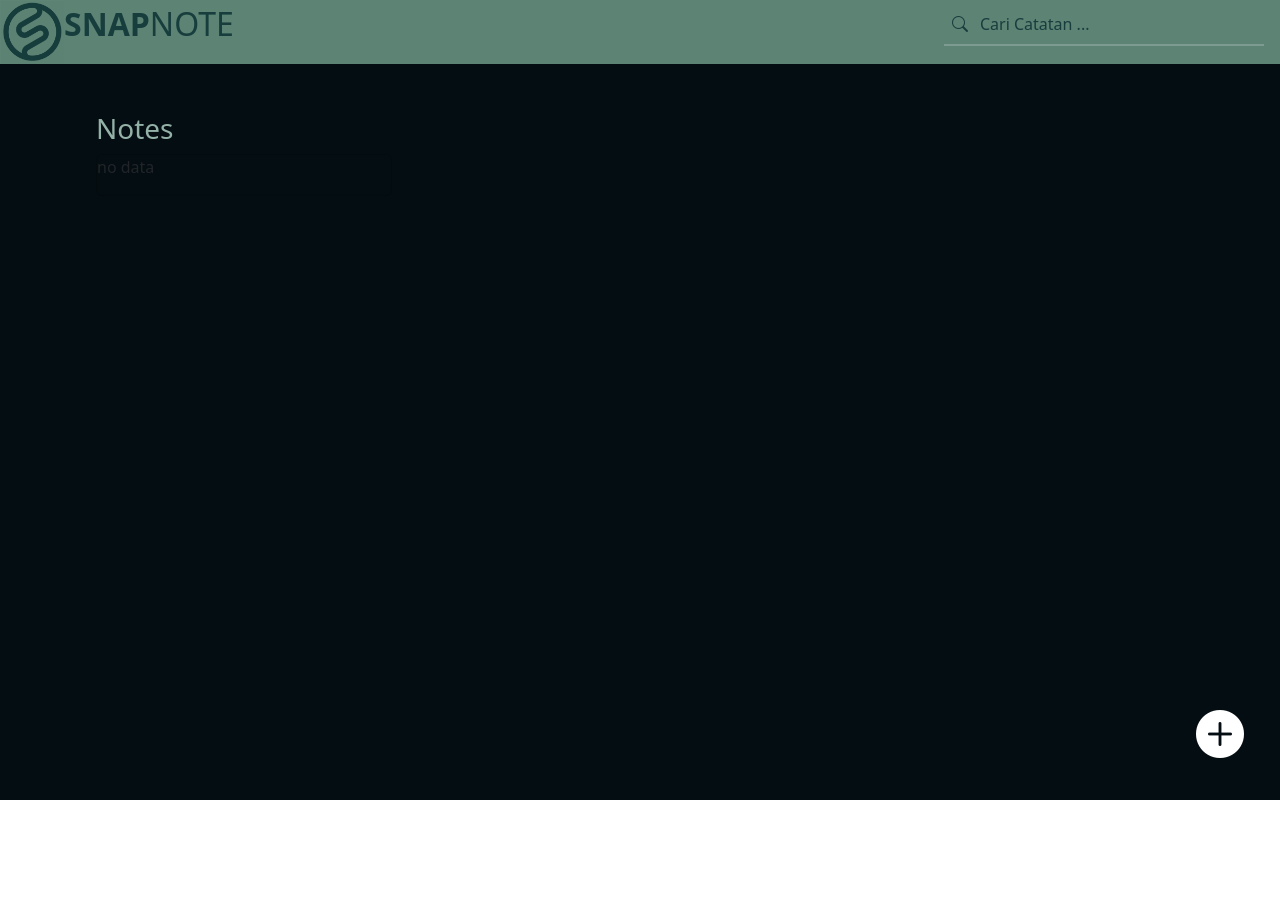
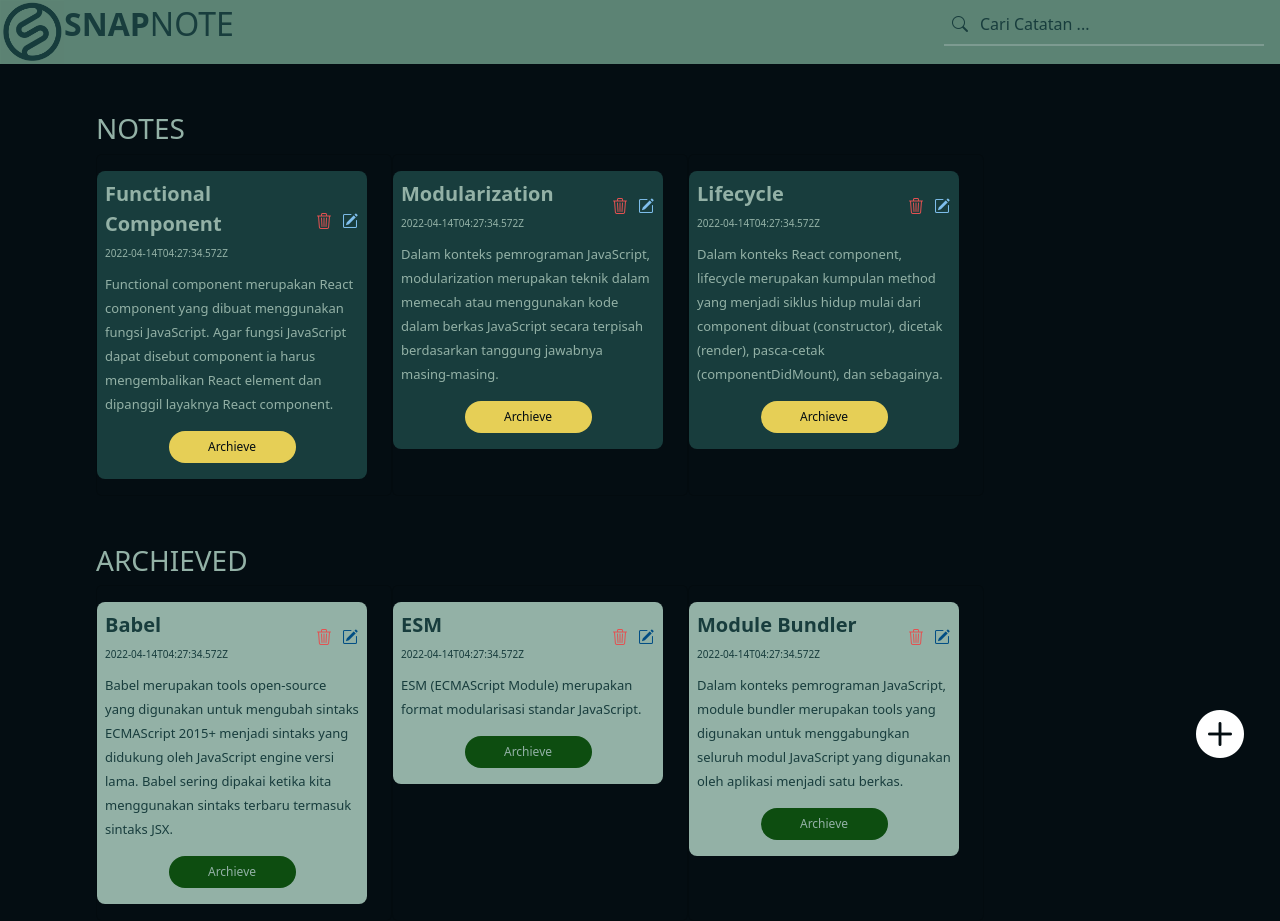
Before and after one commit to riskaamelia-wd/NotesApp, a React (Vite) app: page / in a window 1280 px wide. Before the commit the page ends 800 px from the top, so only its background shows below. Built offline with nearby package versions, Linux system fonts and the light colour scheme.

Commit message:
add: add, delete and toggle redux

```diff
--- a/src/App.css
+++ b/src/App.css
@@ -24,8 +24,7 @@
 
 .btnArchieve{
   background-color: var(--success) !important;
-  color: var(--primary) !important;
-  font-size: 10px !important;
+  color: var(--light) !important;
   font-size: 12px !important;
 }
 
--- a/src/component/Form.jsx
+++ b/src/component/Form.jsx
@@ -2,7 +2,7 @@ import { Modal } from "react-bootstrap"
 import Button from "../element/Button"
 // import  './style.css'
 
-const Form = ({number, show, handleClose, onClickBtn, onChangeInput, onChangeTextarea, nameInput, nameTextarea, valueInput, valueTextarea, modalTitle}) => {
+const Form = ({number, show, handleClose, onSubmit, onChangeInput, onChangeTextarea, nameInput, nameTextarea, valueInput, valueTextarea, modalTitle}) => {
     return(
         <>
             <Modal show={show}
@@ -20,7 +20,7 @@ const Form = ({number, show, handleClose, onClickBtn, onChangeInput, onChangeTex
                 >
                     <p className="fs-3 m-0 fw-bold modal-bg">{modalTitle}</p>
                     <p className="m-0 text-end fw-semibold mb-1">Sisa Karakter : {number}</p>
-                    <form>
+                    <form onSubmit={onSubmit}>
                         <input
                             type="text"
                             placeholder="Ini adalah judul ..."
--- a/src/component/HorizontalScroll.jsx
+++ b/src/component/HorizontalScroll.jsx
@@ -1,29 +1,37 @@
 import Card from "../element/Card"
 
-const HorizontalScroll = ({title, body, date, header}) =>{
+const HorizontalScroll = ({textBtn, classNameBtn, styleDiv, styleEdit, data, header, setForm}) =>{
+    // console.log(data[0].body, ' data');
+    // const datas = data
+
+    const onClickBtn=(id)=>{
+        const item = product.find((item)=>item.id === id)
+        setForm(item)
+    }
+
     return(
         <div className="ms-5 ps-5 mt-5">
             <h3 style={{color:'var(--light)'}}>{header}</h3>
             <div className="scrolling-wrapper">
+                {
+                    data ?
+                        data?.map((item)=>(
                 <div className="card col-lg-3 col-md-4 col-6">
-                {
-                    (title !== '' && body !== '' && date !== '')?
-                        <Card
-                            note={body}
-                            title={title}
-                            date={date}
-                            textBtn={'Archieve'}
-                            classNameBtn={'btnNote col-12 rounded-4'}
-                            styleEdit={{color:'var(--info-light)'}}
-                            styleDiv={{
-                                color:'var(--light',
-                                backgroundColor:'var(--primary)'
-                            }}
-                            />
+                            <Card
+                                note={item.body}
+                                title={item.title}
+                                createdAt={item.createdAt}
+                                textBtn={textBtn}
+                                classNameBtn={classNameBtn}
+                                styleEdit={styleEdit}
+                                styleDiv={styleDiv}
+                                onClickBtn={()=>onClickBtn(item.id)}
+                                />
+                </div>
+                        ))
                             :
                             <p>no data</p>
                         }
-                </div>
             </div>
         </div>
     )
--- a/src/element/Card.jsx
+++ b/src/element/Card.jsx
@@ -1,6 +1,6 @@
 import Button from "./Button"
 
-const Card = ({title, date, note, styleEdit, styleDiv, styleBtn, classNameBtn, textBtn}) => {
+const Card = ({title, createdAt, note, onClickBtn, styleEdit, styleDiv, styleBtn, classNameBtn, textBtn, onClickDelete, onClickEdit}) => {
     return(
         <div
             style={styleDiv}
@@ -14,7 +14,7 @@ const Card = ({title, date, note, styleEdit, styleDiv, styleBtn, classNameBtn, t
                     <small
                         className="fw-lighter "
                         style={{fontSize:'10px'}}
-                    >{date}</small>
+                    >{createdAt}</small>
                 </div>
                 <div className="col-2 col-md-1 m-0 p-0 d-flex justify-content-end">
                     <Button
@@ -23,11 +23,13 @@ const Card = ({title, date, note, styleEdit, styleDiv, styleBtn, classNameBtn, t
                             color:'var(--danger)'
                         }}
                         text={<i className="bi bi-trash3"></i>}
+                        onClick={onClickDelete}
                     />
                     <Button
                         className={'m-0 p-0 ms-2'}
                         style={styleEdit}
                         text={<i className="bi bi-pencil-square"></i>}
+                        onClick={onClickEdit}
                     />
                 </div>
             </div>
@@ -43,6 +45,7 @@ const Card = ({title, date, note, styleEdit, styleDiv, styleBtn, classNameBtn, t
                         style={styleBtn}
                         className={classNameBtn}
                         text={textBtn}
+                        onClick={onClickBtn}
                     />
                 </div>
         </div>
--- a/src/main.jsx
+++ b/src/main.jsx
@@ -2,16 +2,19 @@ import React from 'react'
 import ReactDOM from 'react-dom/client'
 import App from './App.jsx'
 import { Provider } from 'react-redux'
-import { store } from './redux/store.js'
+import { persistor, store } from './redux/store.js'
 // import './index.css'
 import 'bootstrap/dist/css/bootstrap.min.css'
 import 'bootstrap/dist/css/bootstrap.css'
 import 'bootstrap/dist/js/bootstrap.js'
+import { PersistGate } from 'redux-persist/integration/react'
 
 ReactDOM.createRoot(document.getElementById('root')).render(
   <React.StrictMode>
-    {/* <Provider store={store}> */}
-      <App />
-    {/* </Provider> */}
+    <Provider store={store}>
+      <PersistGate loading={null} persistor={persistor}>
+        <App />
+      </PersistGate>
+    </Provider>
   </React.StrictMode>,
 )
--- a/src/pages/index.jsx
+++ b/src/pages/index.jsx
@@ -1,10 +1,13 @@
-import { useState } from "react";
+import { useEffect, useState } from "react";
 import HorizontalScroll from "../component/HorizontalScroll";
 import ModalForm from "../component/ModalForm";
 import Navbar from "../component/Navbar";
 import {v4 as uuid} from 'uuid';
 import Form from "../component/Form";
 import Button from "../element/Button";
+import { useDispatch, useSelector } from "react-redux";
+import Card from "../element/Card";
+import { addNotes, deleteNotes, updateNotes } from "../redux/slicers/NotesSlice";
 
 const index = () => {
 
@@ -16,16 +19,15 @@ const index = () => {
     id:uuid()
   })
   const [show, setShow] = useState(false)
-  const handle = (e) => {
+  const handleSubmit = (e) => {
     e.preventDefault()
     console.log(data);
     if (data?.title !== '' && data?.body !== ''){
-        setData((filledState)=>({
-            ...filledState,
-            title: data?.title,
-            body: data?.body,
-            createdAt:new Date()
-        }))
+        const newNote = {
+            ...data,
+            createdAt: new Date().toLocaleDateString()
+        };
+        dispatch(addNotes(newNote))
     }
     // setShow(false)
     handleClose()
@@ -33,14 +35,49 @@ const index = () => {
 
   const handleClose=()=>{
     setShow(false)
-    // setData({
-    //     id:'',
-    //     title:'',
-    //     body:'',
-    //     archived:'',
-    //     date:''
-    // })
+    setData({
+        id:'',
+        title:'',
+        body:'',
+        archived:'',
+        date:''
+    })
   }
+  const [archivedData, setArchivedData] = useState([]);
+  const [activeData, setActiveData] = useState([]);
+    const notes = useSelector(state=>state.note.notes)
+    const dispatch = useDispatch()
+    console.log(notes);
+    const processData = (data) => {
+        const archived = data.filter(item => item.archived === true);
+        const active = data.filter(item => item.archived === false);
+        setArchivedData(archived);
+        setActiveData(active);
+    };
+    useEffect(() => {
+        processData(notes);
+        console.log(notes, 'fdat');
+        // setData(notes)
+    }, [notes, data]);
+
+    const handleArchived = (id, shouldArchive) => {
+        const dataIndex = notes.findIndex(item => item.id === id);
+        if (dataIndex !== -1) {
+            // const updatedNotes = [...notes];
+            const updatedNotes = JSON.parse(JSON.stringify(notes));
+
+            updatedNotes[dataIndex].archived = shouldArchive;
+            dispatch(updateNotes(updatedNotes));
+        } else {
+            console.log('Item not found');
+        }
+    };
+
+    const handleDelete = (id) =>{
+        dispatch(deleteNotes(id))
+    }
+
+
     return(
         <>
             <Navbar/>
@@ -49,7 +86,7 @@ const index = () => {
                     show={show}
                     modalTitle={'Buat Catatan'}
                     handleClose={handleClose}
-                    onClickBtn={handle}
+                    onSubmit={handleSubmit}
                     // onClick
                     onChangeInput= {(e) => {
                     setData((filledState) => ({
@@ -70,12 +107,96 @@ const index = () => {
                 />
 
             {/* { data !== '' ? */}
+            {/* <HorizontalScroll
+                // key={id}
+                header={'Notes'}
+                data={activeData}
+                textBtn={'Archieve'}
+                classNameBtn={'btnNote col-12 rounded-4'}
+                styleEdit={{color:'var(--info-light)'}}
+                styleDiv={{
+                    color:'var(--light)',
+                    backgroundColor:'var(--primary)'
+                }}
+                setForm={setNote}
+            />
             <HorizontalScroll
-                header={'Notes'}
-                body={data?.body}
-                title={data?.title}
-                date={data?.date}
-            />
+                header={'ARCHIEVE'}
+                data={archivedData}
+                textBtn={'Pindahkan'}
+                classNameBtn={'btnArchieve col-12 rounded-4'}
+                styleEdit={{color:'var(--info)'}}
+                styleDiv={{
+                    color:'var(--primary)',
+                    backgroundColor:'var(--light)'
+                }}
+            /> */}
+            <div className="ms-5 ps-5 mt-5">
+                <h3 style={{color:'var(--light)'}}>NOTES</h3>
+                <div className="scrolling-wrapper">
+                    {
+                        activeData ?
+                        activeData?.map((item)=>(
+                            <div className="card col-lg-3 col-md-4 col-6">
+                                <Card
+                                    key={item.id}
+                                    note={item.body}
+                                    title={item.title}
+                                    createdAt={item.createdAt}
+                                    textBtn={'Archieve'}
+                                    classNameBtn={'btnNote col-12 rounded-4'}
+                                    styleEdit={{color:'var(--info-light)'}}
+                                    styleDiv={{
+                                        color:'var(--light)',
+                                        backgroundColor:'var(--primary)'
+                                    }}
+                                    // onClickBtn={()=>handleBtnNote(item.id)}
+                                    onClickBtn={()=>
+                                        handleArchived(item.id, true)
+                                    }
+                                    onClickDelete={()=>handleDelete(item.id)}
+                                    />
+                    </div>
+                            ))
+                                :
+                                <p>no data</p>
+                            }
+                </div>
+            </div>
+
+
+
+            <div className="ms-5 ps-5 mt-5">
+                <h3 style={{color:'var(--light)'}}>ARCHIEVED</h3>
+                <div className="scrolling-wrapper">
+                    {
+                        archivedData ?
+                        archivedData?.map((item)=>(
+                            <div className="card col-lg-3 col-md-4 col-6">
+                                <Card
+                                    key={item.id}
+                                    note={item.body}
+                                    title={item.title}
+                                    createdAt={item.createdAt}
+                                    textBtn={'Archieve'}
+                                    classNameBtn={'btnArchieve col-12 rounded-4'}
+                                    styleEdit={{color:'var(--info)'}}
+                                    styleDiv={{
+                                        color:'var(--primary)',
+                                        backgroundColor:'var(--light)'
+                                    }}
+                                    // onClickBtn={()=>handleBtnArchieved(item.id)}
+                                    onClickBtn={()=>
+                                        handleArchived(item.id, false)}
+                                    onClickDelete={()=>handleDelete(item.id)}
+                                    />
+                    </div>
+                            ))
+                                :
+                                <p>no data</p>
+                            }
+                </div>
+            </div>
             <Button
                 type={'submit'}
                 onClick={() => {
--- /dev/null
+++ b/src/redux/slicers/NotesSlice.jsx
@@ -0,0 +1,65 @@
+import { createSlice } from "@reduxjs/toolkit"
+
+const notes = [  {
+    id: 1,
+    title: "Babel",
+    body: "Babel merupakan tools open-source yang digunakan untuk mengubah sintaks ECMAScript 2015+ menjadi sintaks yang didukung oleh JavaScript engine versi lama. Babel sering dipakai ketika kita menggunakan sintaks terbaru termasuk sintaks JSX.",
+    createdAt: '2022-04-14T04:27:34.572Z',
+    archived: true,
+  },
+  {
+    id: 2,
+    title: "Functional Component",
+    body: "Functional component merupakan React component yang dibuat menggunakan fungsi JavaScript. Agar fungsi JavaScript dapat disebut component ia harus mengembalikan React element dan dipanggil layaknya React component.",
+    createdAt: '2022-04-14T04:27:34.572Z',
+    archived: false,
+  },
+  {
+    id: 3,
+    title: "Modularization",
+    body: "Dalam konteks pemrograman JavaScript, modularization merupakan teknik dalam memecah atau menggunakan kode dalam berkas JavaScript secara terpisah berdasarkan tanggung jawabnya masing-masing.",
+    createdAt: '2022-04-14T04:27:34.572Z',
+    archived: false,
+  },
+  {
+    id: 4,
+    title: "Lifecycle",
+    body: "Dalam konteks React component, lifecycle merupakan kumpulan method yang menjadi siklus hidup mulai dari component dibuat (constructor), dicetak (render), pasca-cetak (componentDidMount), dan sebagainya. ",
+    createdAt: '2022-04-14T04:27:34.572Z',
+    archived: false,
+  },
+  {
+    id: 5,
+    title: "ESM",
+    body: "ESM (ECMAScript Module) merupakan format modularisasi standar JavaScript.",
+    createdAt: '2022-04-14T04:27:34.572Z',
+    archived: true,
+  },
+  {
+    id: 6,
+    title: "Module Bundler",
+    body: "Dalam konteks pemrograman JavaScript, module bundler merupakan tools yang digunakan untuk menggabungkan seluruh modul JavaScript yang digunakan oleh aplikasi menjadi satu berkas.",
+    createdAt: '2022-04-14T04:27:34.572Z',
+    archived: true,
+  },]
+
+export const NotesSlice = createSlice({
+    name:'note',
+    initialState:{
+        notes:notes
+    },
+    reducers:{
+        addNotes:(state, action) => {
+            state.notes = [...state.notes, action.payload]
+        },
+        updateNotes:(state, action) => {
+            state.notes = action.payload
+        },
+        deleteNotes: (state, action)=> {
+            state.notes = state.notes.filter((item)=>item.id !== action.payload)
+        }
+    }
+})
+
+export const {addNotes, updateNotes, deleteNotes} = NotesSlice.actions
+export default NotesSlice.reducer
--- a/src/redux/slicers/productSlice.jsx
+++ /dev/null
@@ -1,27 +0,0 @@
-import { createSlice } from "@reduxjs/toolkit"
-
-const notes = [{
-    judul:'halo',
-    catatan:'tes'
-}]
-
-export const notesSlice = createSlice({
-    name:'note',
-    initialState:{
-        notes:notes
-    },
-    reducers:{
-        addNotes:(state, action) => {
-            state.notes = [...state.notes, action.payload]
-        },
-        updateNotes:(state, action) => {
-            state.notes = action.payload
-        },
-        deleteNotes: (state, action)=> {
-            state.notes = state.notes.filter((item)=>item.notesId !== action.payload)
-        }
-    }
-})
-
-export const {addNotes, updateNotes, deleteNotes} = notesSlice.actions
-export default notesSlice.reducer
--- a/src/redux/store.js
+++ b/src/redux/store.js
@@ -1,20 +1,21 @@
-import { combineReducers, createStore } from "@reduxjs/toolkit";
-import { notesSlice } from "./slicers/productSlice";
+import { combineReducers } from 'redux'
+import { configureStore, createStore } from "@reduxjs/toolkit";
 import storage from 'redux-persist/lib/storage'
-import { persistReducer, persistStore } from "redux-persist";
+import { persistReducer, persistStore } from "redux-persist"
+import NotesSlice from './slicers/NotesSlice';
 
 const reducers = combineReducers({
-    note: notesSlice
+    note: NotesSlice
 })
 
-const persistConfig = {
-    key:'root',
+const persistconfig = {
+    key: 'root',
     storage
 }
 
-const persistedReducer = persistReducer(persistConfig, reducers)
+const persistedReducer = persistReducer(persistconfig, reducers)
 
 const store = createStore(persistedReducer)
 const persistor = persistStore(store)
 
-export {store, persistor}
+export { store, persistor }
```
